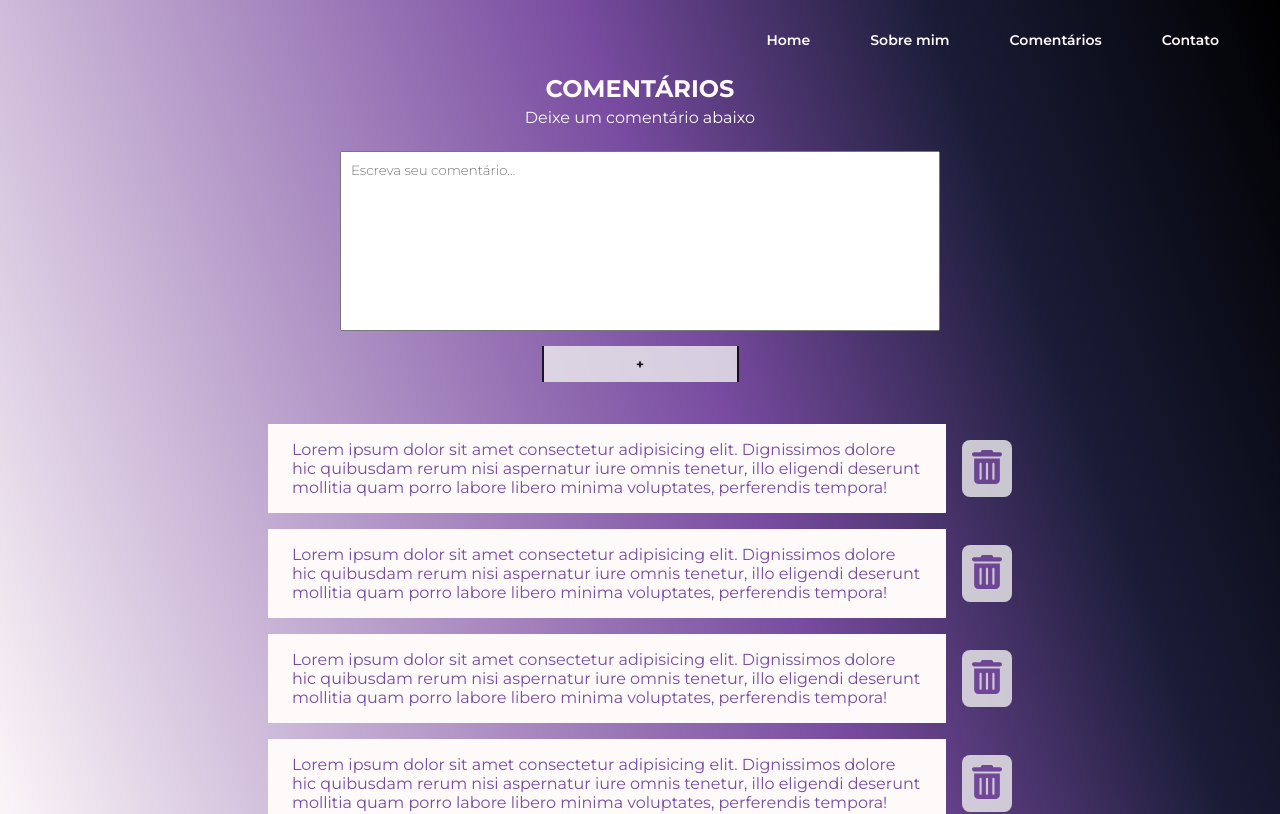
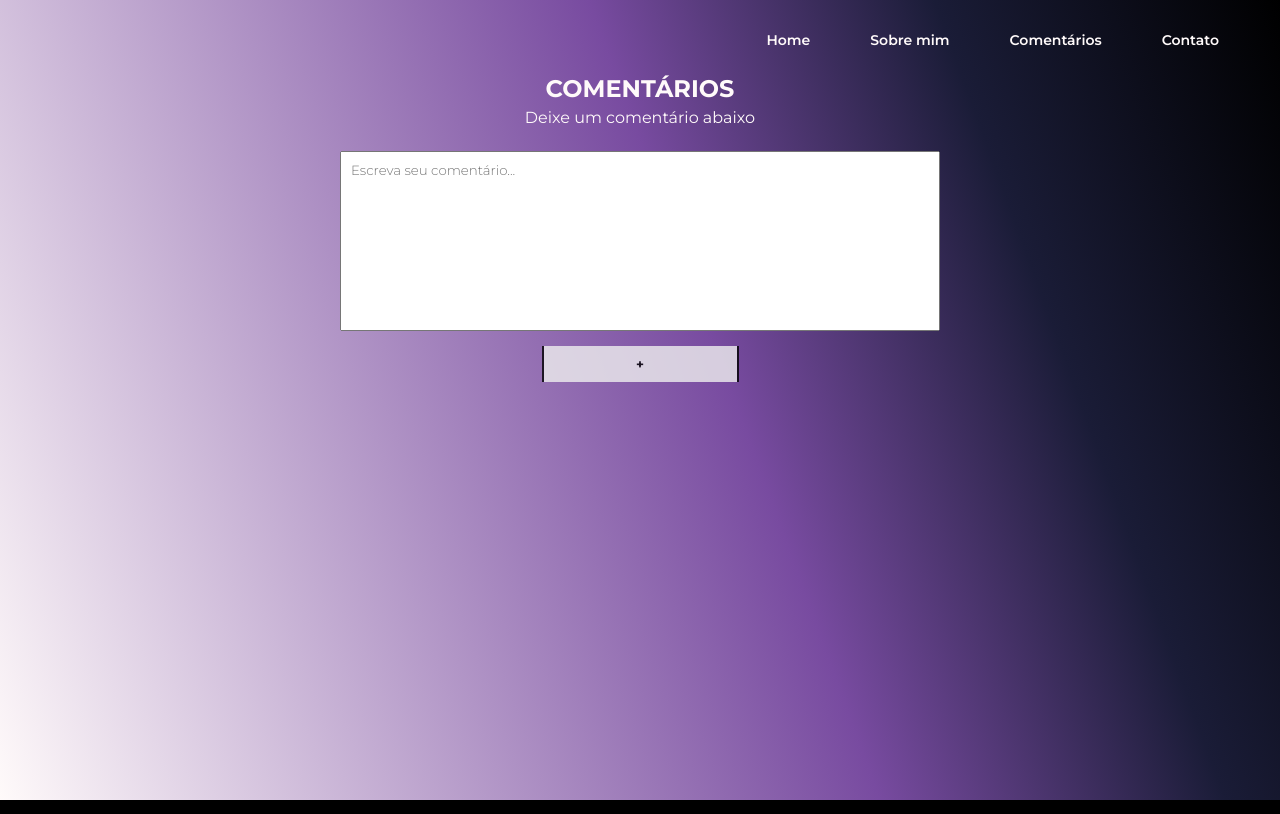
Before and after one commit to LaissaSaraiva/pretalab-projeto-final-react, a React (Vite) app: page /comentarios in a window 1280 px wide. Shown: the top 814 px of the page. Built offline with nearby package versions, Linux system fonts and the light colour scheme.

Commit message:
feat: adiciona funcionalidade de criar novo card de comentário

```diff
--- a/src/pages/CommentsPage/Comments.module.css
+++ b/src/pages/CommentsPage/Comments.module.css
@@ -52,13 +52,14 @@
 }
 
 .list__comments__wrapper button:before {
-  content: url('/public/imgs/trash-can.svg');
+  content: url('/imgs/trash-can.svg');
 }
 
 .list__description {
   background-color: var(--primary-color);
   padding: 16px 24px;
   color: var(--tertiary-color);
+  width: 678px
 }
 
 .list__button {
--- a/src/pages/CommentsPage/CommentsPage.jsx
+++ b/src/pages/CommentsPage/CommentsPage.jsx
@@ -1,4 +1,4 @@
-import React, { useState } from "react"
+import React, { useEffect, useState } from "react"
 import Forms from '../../components/Forms/Forms'
 import Textarea from '../../components/Forms/Textarea/Textarea'
 import Button from '../../components/Forms/Button/Button'
@@ -6,10 +6,24 @@ import styles from './Comments.module.css'
 
 const CommentsPage = () => {
 
-  const [newComment, setNewComment] = useState('');
-  // const [list, setList] = useState('')
-  console.log(newComment, 'Input digitado')
+  const [newComment, setNewComment] = useState('')
+  const [list, setList] = useState([])
 
+  function createNewComment() {
+    const comment = {
+      id: '',
+      description: newComment,
+      isEmpty: false
+    }
+
+    if(comment.description === '') {
+      return
+    }
+
+    setList([...list, comment])
+    setNewComment('')
+    console.log('aqui apertei o botao')
+  }
 
   return (
     <main className={styles.comments__container}>
@@ -23,45 +37,25 @@ const CommentsPage = () => {
           <div className={styles.comments__form}>
             <Forms>
               <Textarea placeholder="Escreva seu comentário... "  onChange={(event) => setNewComment((event.target.value))} value={newComment} />
-              <Button type="submit" value="+" />
+              <Button type="button" value="+" onClick={createNewComment} />
             </Forms>
           </div>
         </div>
 
         <div className={styles.list__comments__wrapper}>
           <ul>
-            <li>
-              <div className={styles.list__description}>
-                <p>Lorem ipsum dolor sit amet consectetur adipisicing elit. Dignissimos dolore hic quibusdam rerum nisi aspernatur iure omnis tenetur, illo eligendi deserunt mollitia quam porro labore libero minima voluptates, perferendis tempora!</p>
-              </div>
+            {list.map(comment => {
 
-              <Button className={styles.list__button} value=""/>
-            </li>
-
-            <li>
-              <div className={styles.list__description}>
-                <p>Lorem ipsum dolor sit amet consectetur adipisicing elit. Dignissimos dolore hic quibusdam rerum nisi aspernatur iure omnis tenetur, illo eligendi deserunt mollitia quam porro labore libero minima voluptates, perferendis tempora!</p>
-              </div>
-
-              <Button className={styles.list__button} value=""/>
-            </li>
-
-            <li>
-              <div className={styles.list__description}>
-                <p>Lorem ipsum dolor sit amet consectetur adipisicing elit. Dignissimos dolore hic quibusdam rerum nisi aspernatur iure omnis tenetur, illo eligendi deserunt mollitia quam porro labore libero minima voluptates, perferendis tempora!</p>
-              </div>
-
-              <Button className={styles.list__button} value=""/>
-            </li>
-
-            <li>
-              <div className={styles.list__description}>
-                <p>Lorem ipsum dolor sit amet consectetur adipisicing elit. Dignissimos dolore hic quibusdam rerum nisi aspernatur iure omnis tenetur, illo eligendi deserunt mollitia quam porro labore libero minima voluptates, perferendis tempora!</p>
-              </div>
-
-              <Button className={styles.list__button} value=""/>
-            </li>
-          </ul>
+              return(
+                <li key={comment.id}>
+                <div className={styles.list__description}>
+                  <p>{comment.description}</p>
+                </div>
+                <Button className={styles.list__button} value=""/>
+              </li>
+              )
+            })}
+         </ul>
         </div>
       </section>
     </main>
```
